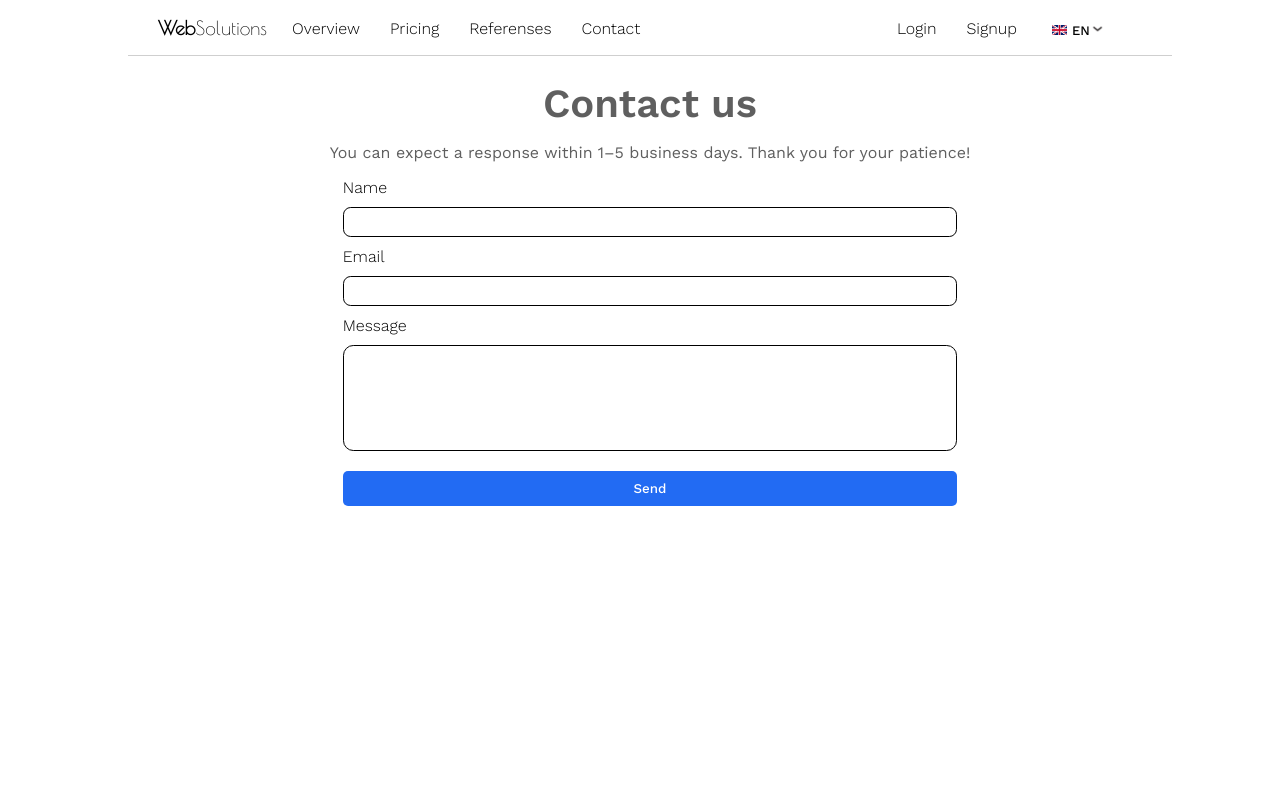
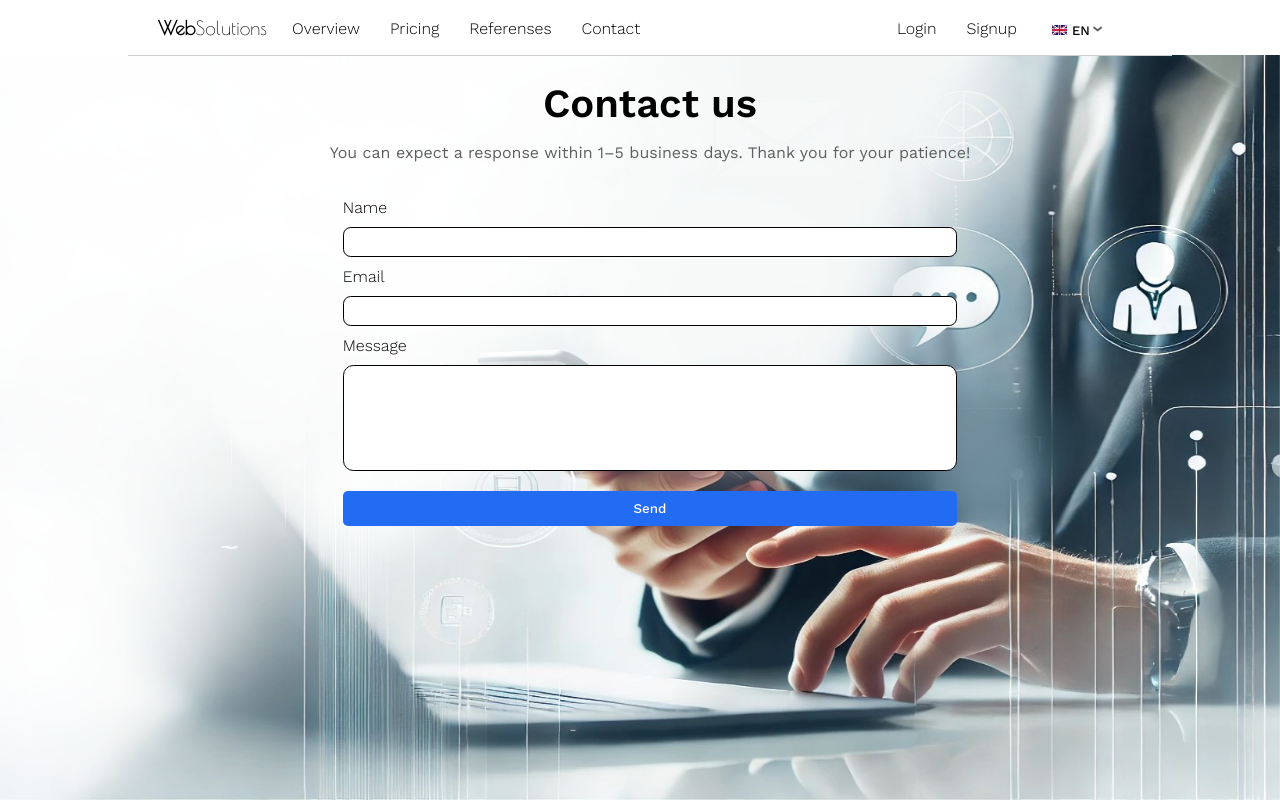
Before and after one commit to kemannguyen/Websolutions, a React (Create React App) app: page /contact in a window 1280 px wide. Shown: the top 802 px of the page. Built offline with nearby package versions, Linux system fonts and the light colour scheme.

Commit message:
feat: contact page stylized. footer bg white color

```diff
--- a/src/Pages/BookingPage/BookingPage.js
+++ b/src/Pages/BookingPage/BookingPage.js
@@ -72,7 +72,7 @@ const BookingPage = () => {
       </div>
       <form
         id="msg-form"
-        className="flex-dir-ver contact-form mx-auto mt-20"
+        className="flex-dir-ver contact-form mx-auto mt-20 paddingy-20"
         ref={form}
         onSubmit={sendEmail}
       >
--- a/src/Pages/ContactPage/ContactPage.js
+++ b/src/Pages/ContactPage/ContactPage.js
@@ -3,6 +3,7 @@ import emailjs from "@emailjs/browser";
 import "../../Styles/ContactPage.css";
 import Snackbar from "../../Components/Snackbar";
 import { useTranslation } from "react-i18next";
+import bgimg from "../../Image/contactbg.png";
 
 const ContactPage = () => {
   const { t } = useTranslation();
@@ -45,16 +46,18 @@ const ContactPage = () => {
   };
 
   return (
+    <div>
+      <img className="bgimg" src={bgimg} />
       <div className="general navbarpadding work-sans mb-fullpage">
         <div className="flex-dir-ver paddingy-20">
-        <text className="font-title font-gray mx-auto bold-mid-x">
+          <text className="font-title mx-auto bold-mid-x">
             {t("ContactUs")}
           </text>
           <p className="font-gray bold mx-auto">{t("ContactDesc")}</p>
         </div>
         <form
           id="msg-form"
-        className="flex-dir-ver contact-form mx-auto"
+          className="flex-dir-ver contact-form mx-auto paddingy-20"
           ref={form}
           onSubmit={sendEmail}
         >
@@ -89,6 +92,7 @@ const ContactPage = () => {
           />
         )}
       </div>
+    </div>
   );
 };
 
--- a/src/Styles/ContactPage.css
+++ b/src/Styles/ContactPage.css
@@ -27,3 +27,24 @@
   padding-top: 5px;
   padding-bottom: 5px;
 }
+
+.bgimg {
+  position: fixed;
+  top: 0;
+  z-index: -20;
+  height: 100vh;
+  width: 100vw;
+  min-height: 600px;
+  min-width: 1000px;
+  margin-bottom: 1000px;
+}
+
+@media (pointer: coarse) {
+  .bgimg {
+    min-width: 500px;
+    margin-bottom: 1000px;
+  }
+  .contact-form {
+    width: 100%;
+  }
+}
--- a/src/Styles/Footer.css
+++ b/src/Styles/Footer.css
@@ -1,3 +1,5 @@
 .footer-container {
   border-top: 0.5px solid rgb(207, 207, 207);
+  background-color: white;
+  min-height: 40px;
 }
```
Also changed, not shown: src/Image/contactbg.png (added). Lines whose indentation alone changed are shown as unchanged.
